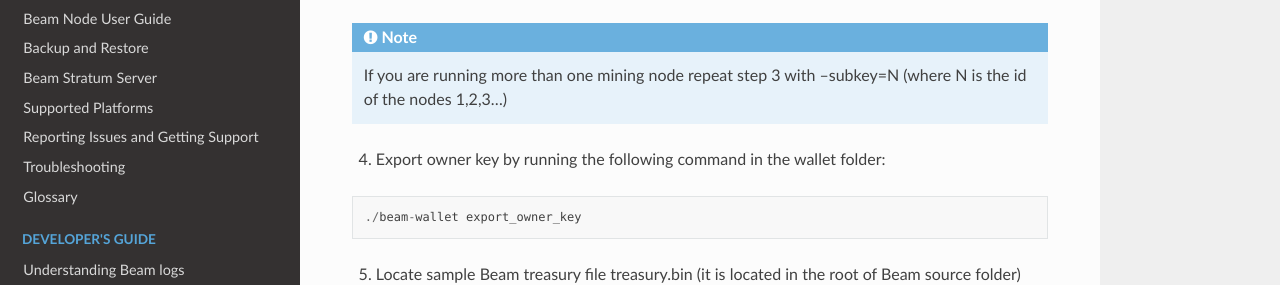
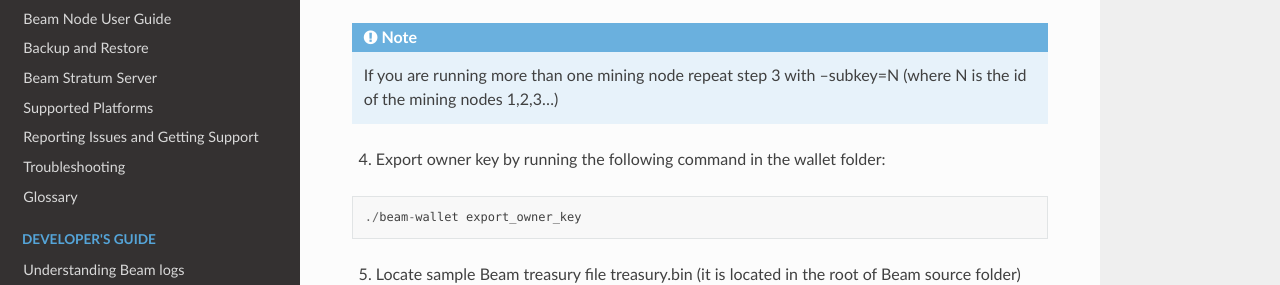
Before and after one commit to BeamMW/beam-docs, a Sphinx documentation site: the page built from source/rtd_pages/dev_local_setup.rst, in a window 1280 px wide and 900 px high, scrolled down 494 px. Shown: the part 192-477 px from the top of the window. Built offline with Sphinx 7.4.7 and the Read the Docs theme 2.0.0, drawn with Linux system fonts in a browser that asks for light colours; the version number could not be read and is left out.

Commit message:
Cosmetic fixes

```diff
--- a/source/rtd_pages/dev_local_setup.rst
+++ b/source/rtd_pages/dev_local_setup.rst
@@ -29,7 +29,7 @@
 
 	./beam-wallet export_miner_key --subkey=1
 
-.. note:: If you are running more than one mining node repeat step 3 with --subkey=N (where N is the id of the nodes 1,2,3...)
+.. note:: If you are running more than one mining node repeat step 3 with --subkey=N (where N is the id of the mining nodes 1,2,3...)
 
 4. Export owner key by running the following command in the wallet folder:
 
@@ -38,6 +38,7 @@
 	./beam-wallet export_owner_key
 
 5. Locate sample Beam treasury file treasury.bin (it is located in the root of Beam source folder) and copy it to the same folder as beam-node binary.
+
 
 6. Launch the first node using the following command:
 
--- a/source/rtd_pages/user_supported_platforms.rst
+++ b/source/rtd_pages/user_supported_platforms.rst
@@ -5,8 +5,7 @@
 
 Beam Node and Beam Wallet are currently supported on the following platforms:
 
-	:fa:`linux` ``64-bit`` Linux OS Ubuntu 14.04 LTS Trusty Tahr
-, Ubuntu 16.04 LTS Xenial Xerus, Ubuntu 18.04 LTS Bionic Beaveр
+	:fa:`linux` ``64-bit`` Linux OS Ubuntu 14.04 LTS Trusty Tahr, Ubuntu 16.04 LTS Xenial Xerus, Ubuntu 18.04 LTS Bionic Beaveр
 	:fa:`microchip` ``64-bit`` Processor
 	:fa:`database` ``5GB`` of free RAM
 	:fa:`hdd-o` ``10GB`` of free Disk (*the size of the block chain increases over time*)
```
